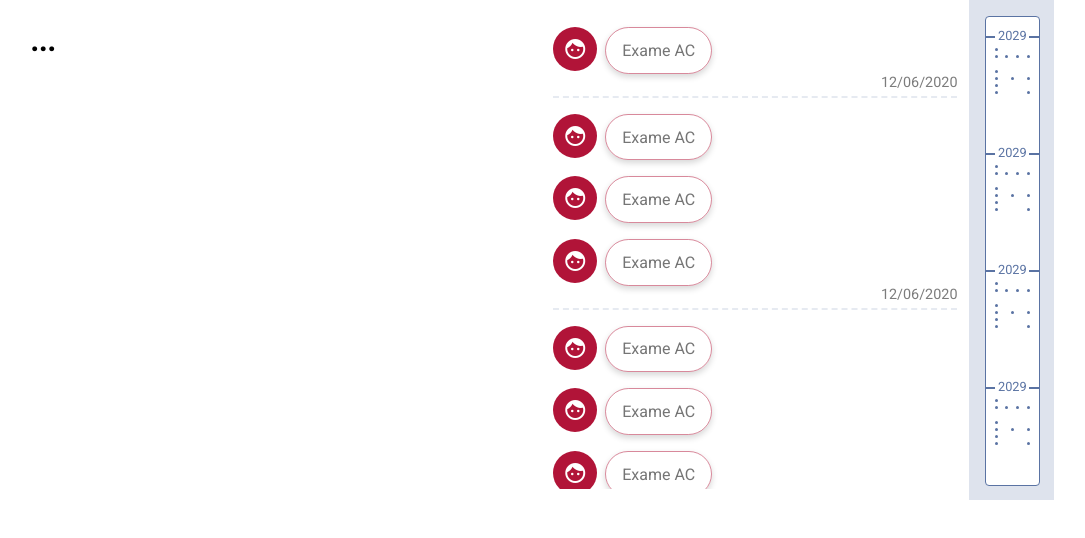
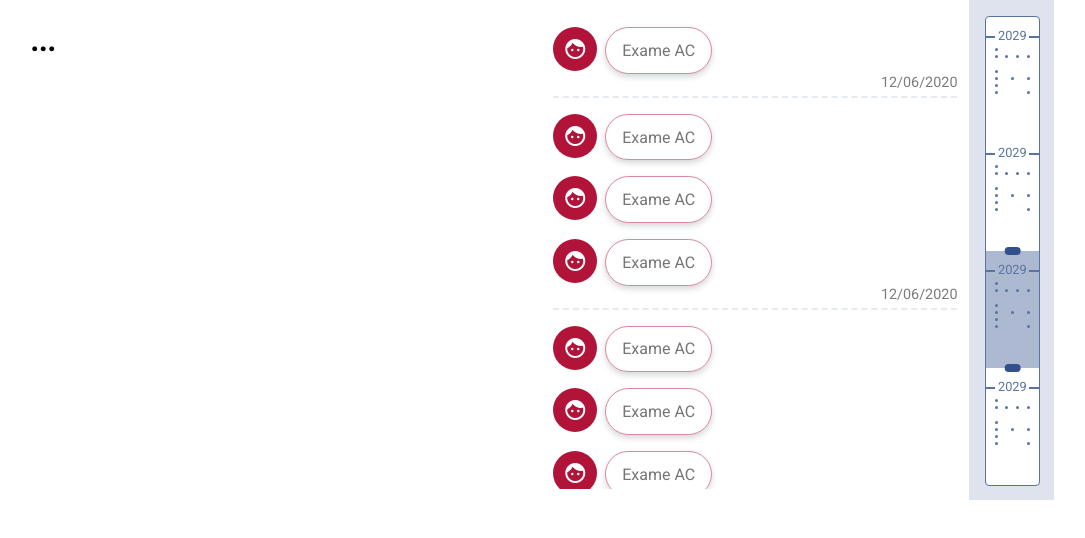
Before and after one commit to henriquekio/poc-timeline, a React (Create React App) app: page / in a window 1280 px wide. Shown: the top 538 px of the page, without its empty margins (98-1183 px from the left). Built offline with nearby package versions, Linux system fonts and the light colour scheme.

Commit message:
finalizando componente de timeline com range

```diff
--- a/package.json
+++ b/package.json
@@ -8,6 +8,7 @@
     "@testing-library/user-event": "^7.1.2",
     "react": "^16.12.0",
     "react-dom": "^16.12.0",
+    "react-range": "^1.5.3",
     "react-scripts": "3.3.1",
     "styled-components": "^5.0.0"
   },
--- a/src/components/Timeline/TimelineItens.js
+++ b/src/components/Timeline/TimelineItens.js
@@ -6,7 +6,7 @@ const Container = styled.div`
 display: flex;
 flex-direction: column;
 margin: .7em;
-overflow-y: hidden;
+overflow-y: scroll;
 `;
 
 const ContainerItem = styled.div`
--- a/src/components/Timeline/TimelineResume.js
+++ b/src/components/Timeline/TimelineResume.js
@@ -1,7 +1,7 @@
-import React, {useContext, useRef} from 'react';
-import TimelineContext from "./context/TimelineContext";
+import React, {useEffect, useState} from 'react';
 import styled from 'styled-components'
 import TimelineResumeItem from "./TimelineResumeItem";
+import {Range, Direction, getTrackBackground} from 'react-range';
 
 const Container = styled.div`
 padding: 1em;
@@ -21,46 +21,80 @@ width: 100%;
 
 const ScrollTimeLineContainer = styled.div`
 position: absolute;
-overflow-y: scroll;
+overflow-y: hidden;
 display: block;
 content: '';
 height: 100%;
 width: 100%;
 z-index: 999;
-
-::-webkit-scrollbar {
-  width: 100%;
-}
-
-::-webkit-scrollbar-track {
-  background: transparent;
-}
-
-::-webkit-scrollbar-thumb {
-  background: rgba(90, 115, 163, 0.5);
-  height: 48px;
-}
 `;
 
-const ScrollTimeLine = styled.div`
-height: ${props => props.heightScroll || 0}px;
-`;
 
-const TimelineResume = () => {
-    const scrollRef = useRef(null);
-    const {scrollHeight, setScrollTop} = useContext(TimelineContext);
+const TimelineResume = (props) => {
+    const MIN = 0;
+    const MAX = 100;
+    const STEP = 0.1;
 
-    const updateScrollTop = () => {
-      setScrollTop(scrollRef.current.scrollTop)
-    };
+    const [range, setRange] = useState([50, 75]);
+    useEffect(() => {
+        console.log(range);
+    })
 
     return (
         <Container>
             <ContainerYears>
-                <ScrollTimeLineContainer onScroll={updateScrollTop} ref={scrollRef}>
-                    <ScrollTimeLine heightScroll={scrollHeight}>
-
-                    </ScrollTimeLine>
+                <ScrollTimeLineContainer>
+                    <Range
+                        step={STEP}
+                        min={MIN}
+                        max={MAX}
+                        direction={Direction.Down}
+                        values={range}
+                        onChange={values => setRange(values)}
+                        renderTrack={({props, children}) => (
+                            <div
+                                onMouseDown={props.onMouseDown}
+                                onTouchStart={props.onTouchStart}
+                                style={{
+                                    ...props.style,
+                                    height: '100%',
+                                    width: '100%',
+                                    display: 'flex',
+                                    backgroundColor: 'transparent'
+                                }}
+                            >
+                                <div
+                                    ref={props.ref}
+                                    style={{
+                                        width: '100%',
+                                        height: '100%',
+                                        background: getTrackBackground({
+                                            direction: Direction.Down,
+                                            values: range,
+                                            colors: ['transparent', 'rgba(90, 115, 163, 0.5)', 'transparent'],
+                                            min: MIN,
+                                            max: MAX,
+                                        }),
+                                        alignSelf: 'center'
+                                    }}
+                                >
+                                    {children}
+                                </div>
+                            </div>
+                        )}
+                        renderThumb={({props}) => (
+                            <div
+                                {...props}
+                                style={{
+                                    ...props.style,
+                                    width: '16px',
+                                    height: '8px',
+                                    borderRadius: '5px',
+                                    backgroundColor: '#31518c',
+                                }}
+                            />
+                        )}
+                    />
                 </ScrollTimeLineContainer>
                 <TimelineResumeItem/>
                 <TimelineResumeItem/>
```
Also changed, not shown: 2 other files (tests, documents, lock files or other folders).
